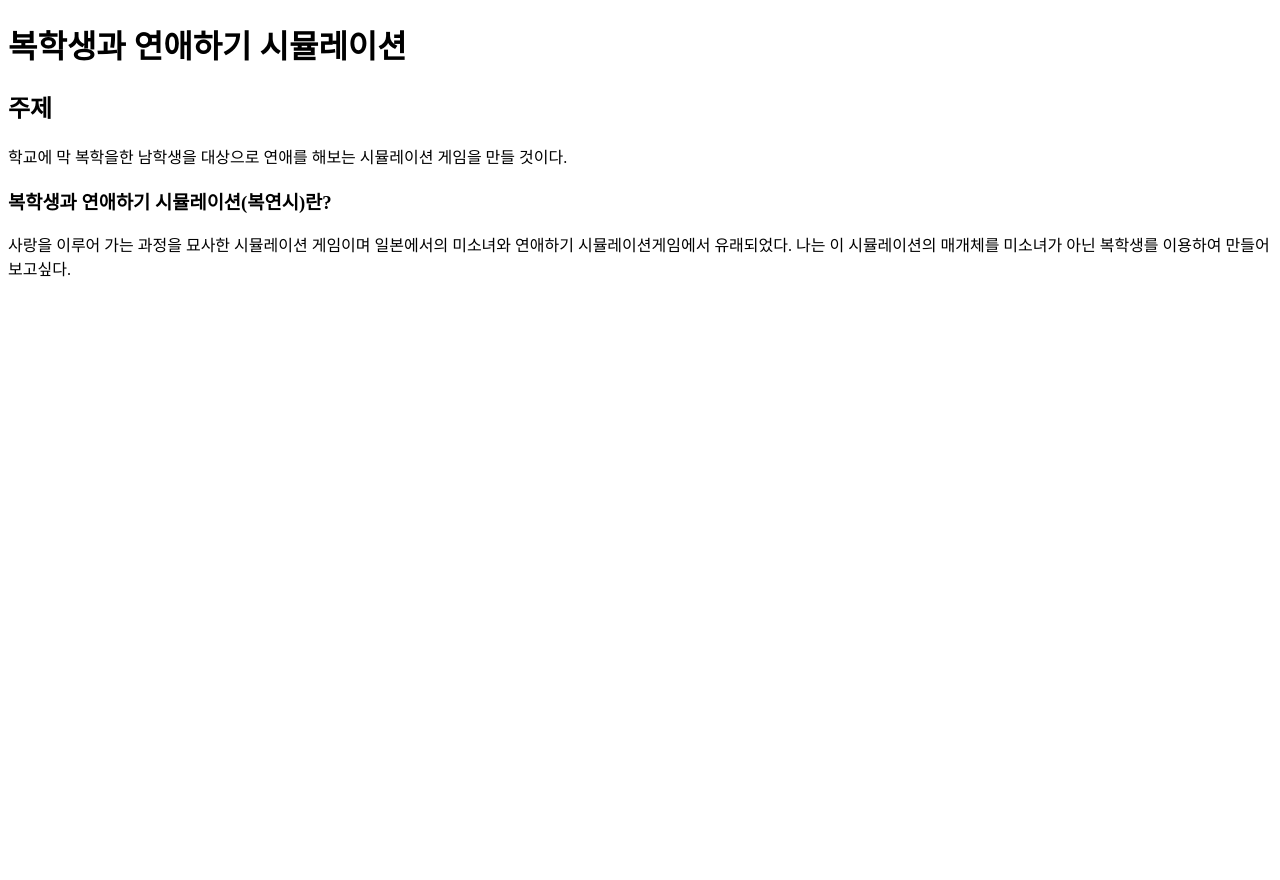
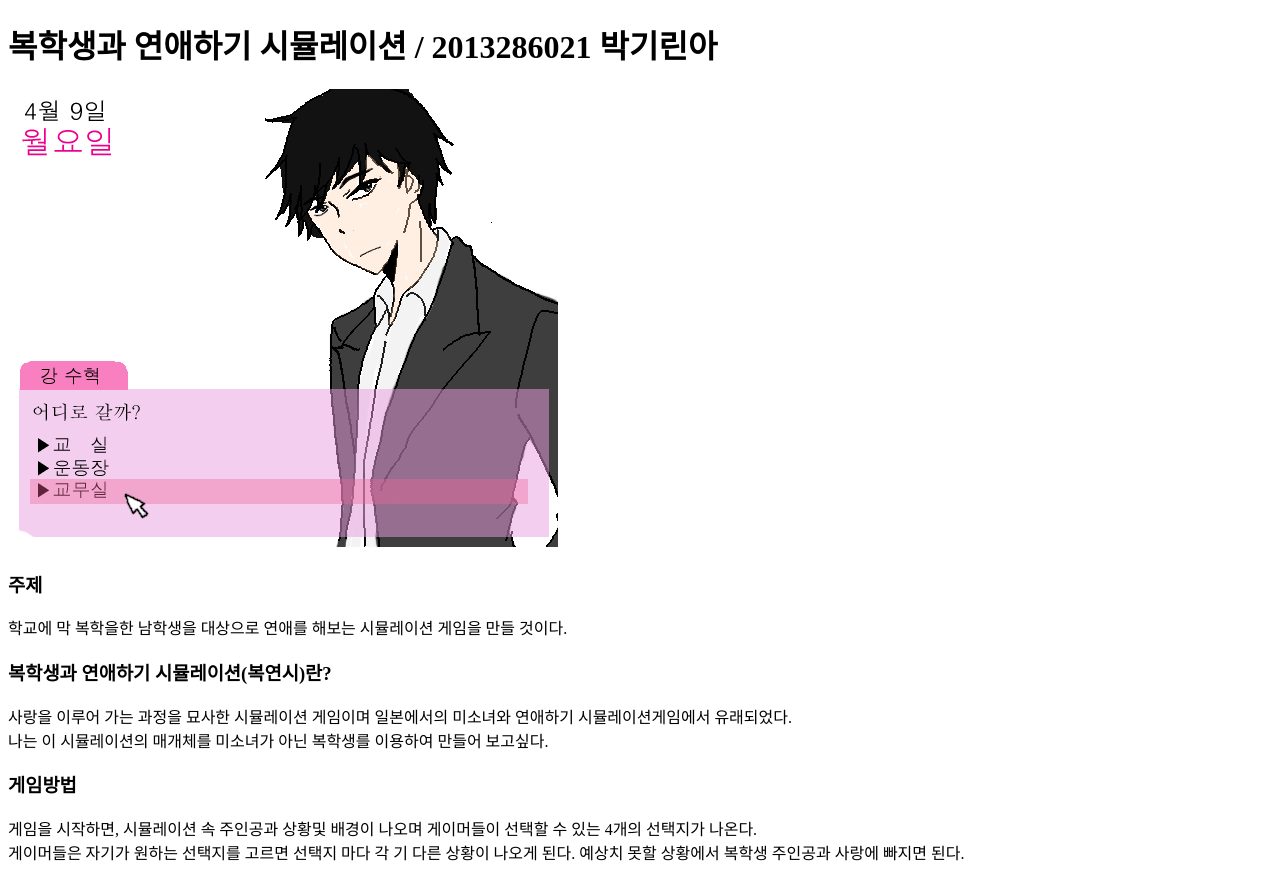
Before and after one commit to parkgirina/parkgirina.subject, a plain HTML site: page index.html in a window 1280 px wide. Before the commit the page ends 800 px from the top, so only its background shows below. Drawn offline with Linux system fonts and the light colour scheme.

Commit message:
Add files via upload

```diff
--- a/index.html
+++ b/index.html
@@ -7,19 +7,22 @@
 
 <body>
 	<header>
-		<h1>복학생과 연애하기 시뮬레이션</h1>
+		<h1>복학생과 연애하기 시뮬레이션 / 2013286021 박기린아</h1>
 	</header>
 
 	<main>
-		<h2>주제</h2>
+		<img src="a/b.png">
+		<h3>주제</h3>
 		<p>학교에 막 복학을한 남학생을 대상으로 연애를 해보는 시뮬레이션 게임을 만들 것이다.</p>
-
 		<h3>복학생과 연애하기 시뮬레이션(복연시)란?</h3>
 		<p>사랑을 이루어 가는 과정을 묘사한 시뮬레이션 게임이며 일본에서의 미소녀와
-		연애하기 시뮬레이션게임에서 유래되었다. 나는 이 시뮬레이션의 매개체를 미소녀가 아닌
+		연애하기 시뮬레이션게임에서 유래되었다.<br> 나는 이 시뮬레이션의 매개체를 미소녀가 아닌
 		복학생를 이용하여 만들어 보고싶다. </p>
-
-
+		<h3>
+		게임방법
+		</h3>
+	<p>게임을 시작하면, 시뮬레이션 속 주인공과 상황및 배경이 나오며 게이머들이 선택할 수 있는
+	4개의 선택지가 나온다.<br> 게이머들은 자기가 원하는 선택지를 고르면 선택지 마다 각 기 다른 상황이 나오게 된다. 예상치 못할 상황에서 복학생 주인공과 사랑에 빠지면 된다. </p>
 
 
 	</body>
```
